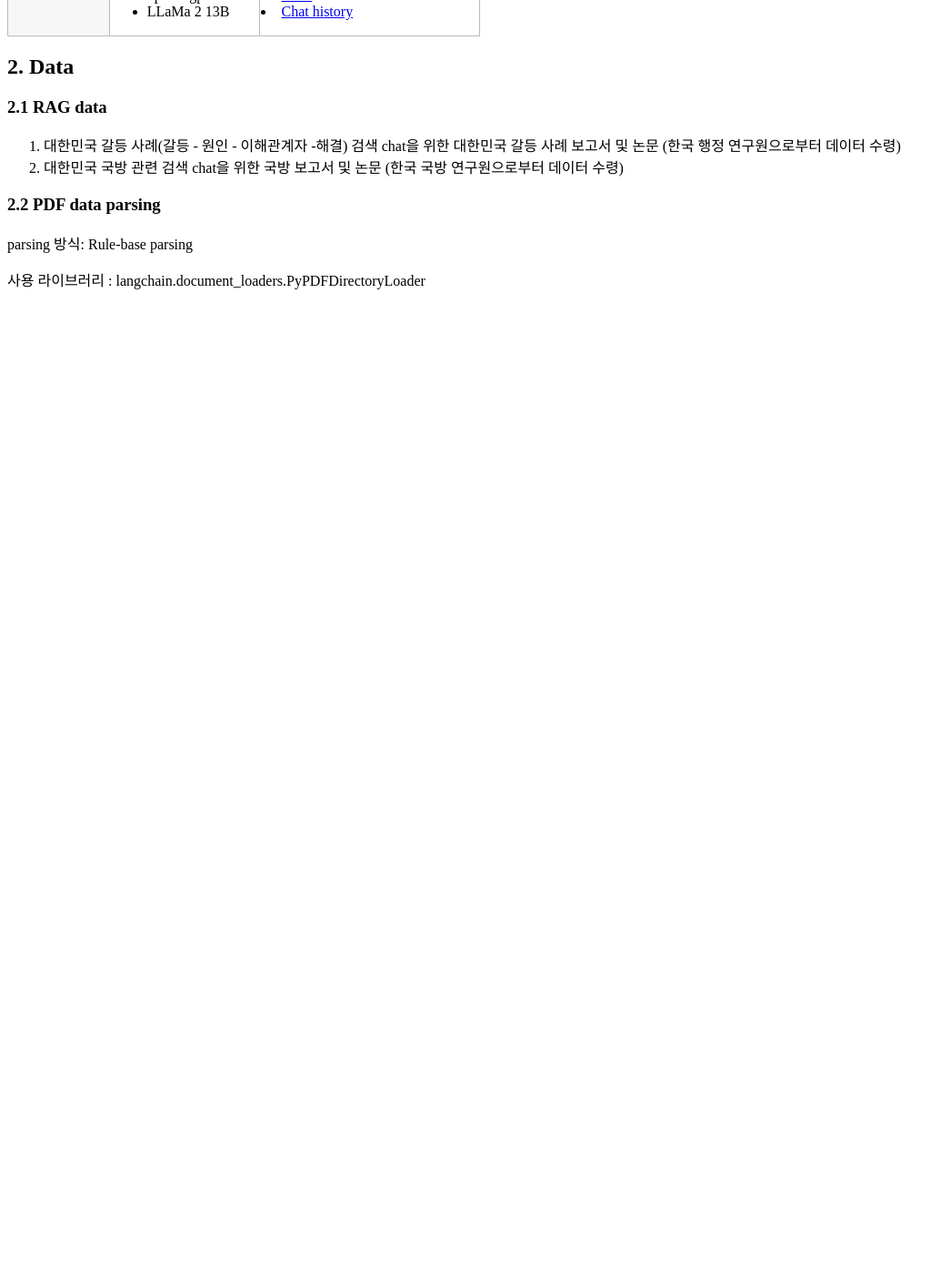
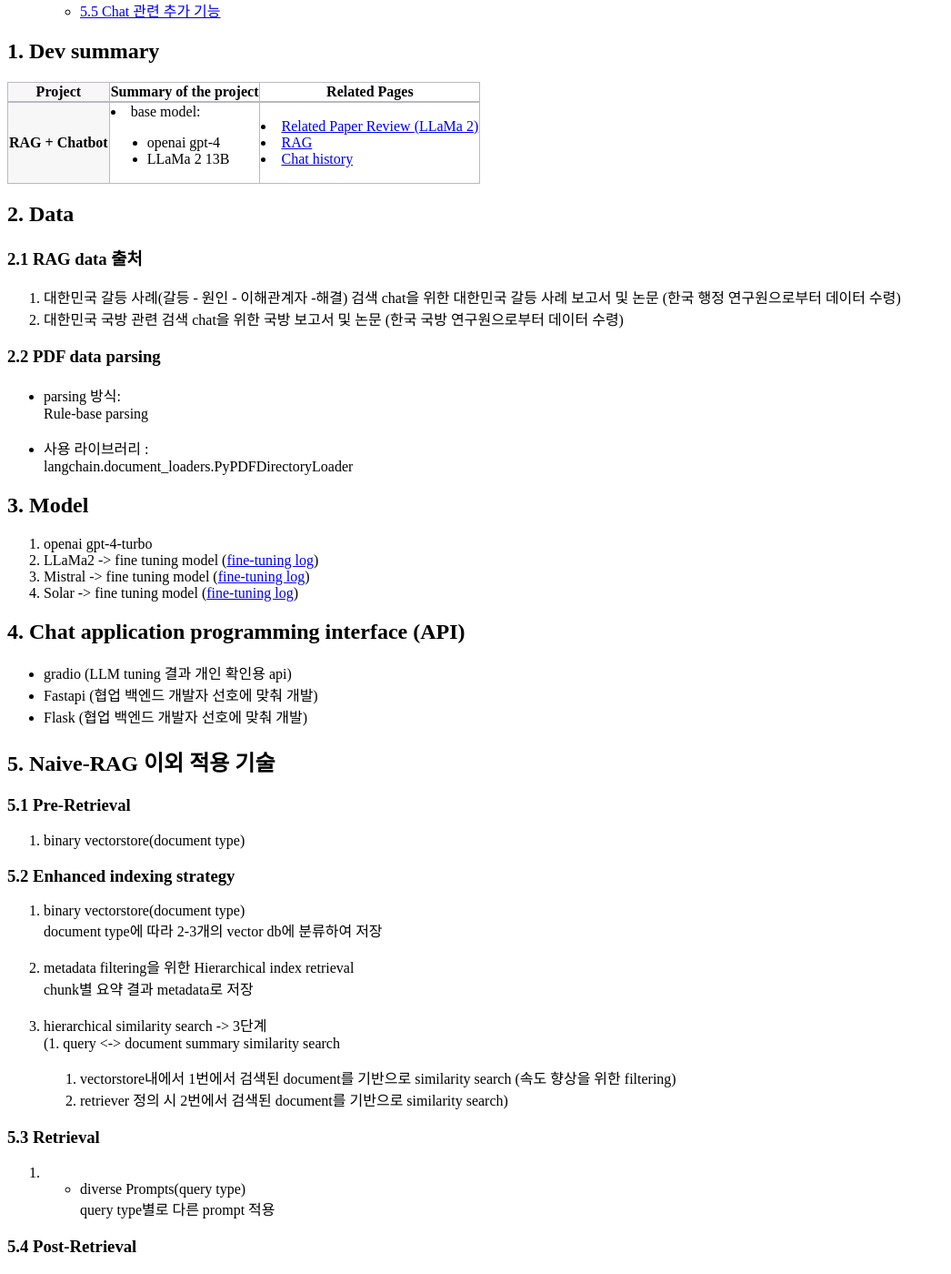
Before and after one commit to finddme/finddme.github.io, a Jekyll site: the page built from _posts/2024-01-02-rag.md, in a window 1280 px wide and 1400 px high, scrolled down 219 px. Shown: the whole window at 91% size, without its empty margins (0-1046 px from the left). Built offline with Jekyll 4.4.1, drawn with Linux system fonts in a browser that asks for light colours; before the commit the page ends 900 px from its top, so only the background shows below that; some of the changed text lies outside the part shown.

Commit message:
Update 2024-01-02-rag.md

```diff
--- a/_posts/2024-01-02-rag.md
+++ b/_posts/2024-01-02-rag.md
@@ -69,13 +69,62 @@
 
 ## 2\. Data
 
-### 2.1 RAG data
+### 2.1 RAG data 출처
 
 1. 대한민국 갈등 사례(갈등 - 원인 - 이해관계자 -해결) 검색 chat을 위한 대한민국 갈등 사례 보고서 및 논문 (한국 행정 연구원으로부터 데이터 수령)
 2. 대한민국 국방 관련 검색 chat을 위한 국방 보고서 및 논문 (한국 국방 연구원으로부터 데이터 수령)
 
 ### 2.2 PDF data parsing
 
-  parsing 방식: Rule-base parsing
+- parsing 방식:<br>
+  Rule-base parsing
 
-  사용 라이브러리 : langchain.document_loaders.PyPDFDirectoryLoader
+- 사용 라이브러리 :<br>
+  langchain.document_loaders.PyPDFDirectoryLoader
+
+## 3\. Model
+
+1. openai gpt-4-turbo
+2. LLaMa2 -> fine tuning model ([fine-tuning log](https://finddme.github.io/dev%20log/2023/03/31/llm_tuning_merge/))
+3. Mistral -> fine tuning model ([fine-tuning log](https://finddme.github.io/dev%20log/2023/03/31/llm_tuning_merge/))
+4. Solar -> fine tuning model ([fine-tuning log](https://finddme.github.io/dev%20log/2023/03/31/llm_tuning_merge/))
+
+## 4\. Chat application programming interface (API)
+
+- gradio (LLM tuning 결과 개인 확인용 api)
+- Fastapi (협업 백엔드 개발자 선호에 맞춰 개발)
+- Flask (협업 백엔드 개발자 선호에 맞춰 개발)
+
+
+## 5\. Naive-RAG 이외 적용 기술
+
+### 5.1 Pre-Retrieval
+
+1. binary vectorstore(document type)
+
+### 5.2 Enhanced indexing strategy
+
+1. binary vectorstore(document type)<br>
+  document type에 따라 2-3개의 vector db에 분류하여 저장
+
+2. metadata filtering을 위한 Hierarchical index retrieval<br>
+  chunk별 요약 결과 metadata로 저장
+
+3. hierarchical similarity search -> 3단계<br>
+  (1. query <-> document summary similarity search<br>
+   2. vectorstore내에서 1번에서 검색된 document를 기반으로 similarity search (속도 향상을 위한 filtering)<br>
+   3. retriever 정의 시 2번에서 검색된 document를 기반으로 similarity search)<br>
+
+### 5.3 Retrieval
+1. - diverse Prompts(query type)<br>
+  query type별로 다른 prompt 적용
+
+### 5.4 Post-Retrieval
+1. translate(en->ko)<br>
+  LLM 영어 답변 반환 시 번역<br>
+2. similarity-based reordering
+
+### 5.5 Chat 관련 추가 기능
+- return source file
+- 좋아요 싫어요 버튼 추가
+- [답변 일시, 소요 시간, 질문, 답변, 사용자 ip] 저장 기능 추가
```
